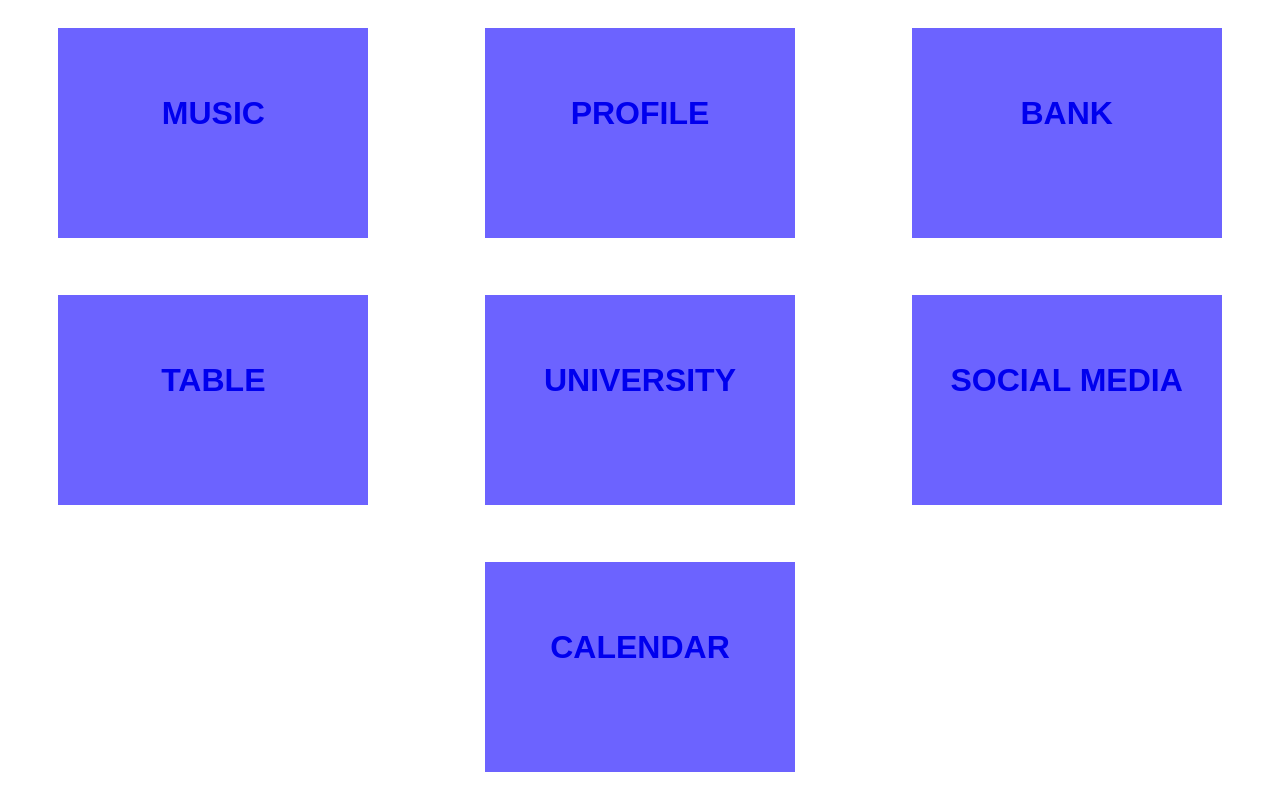
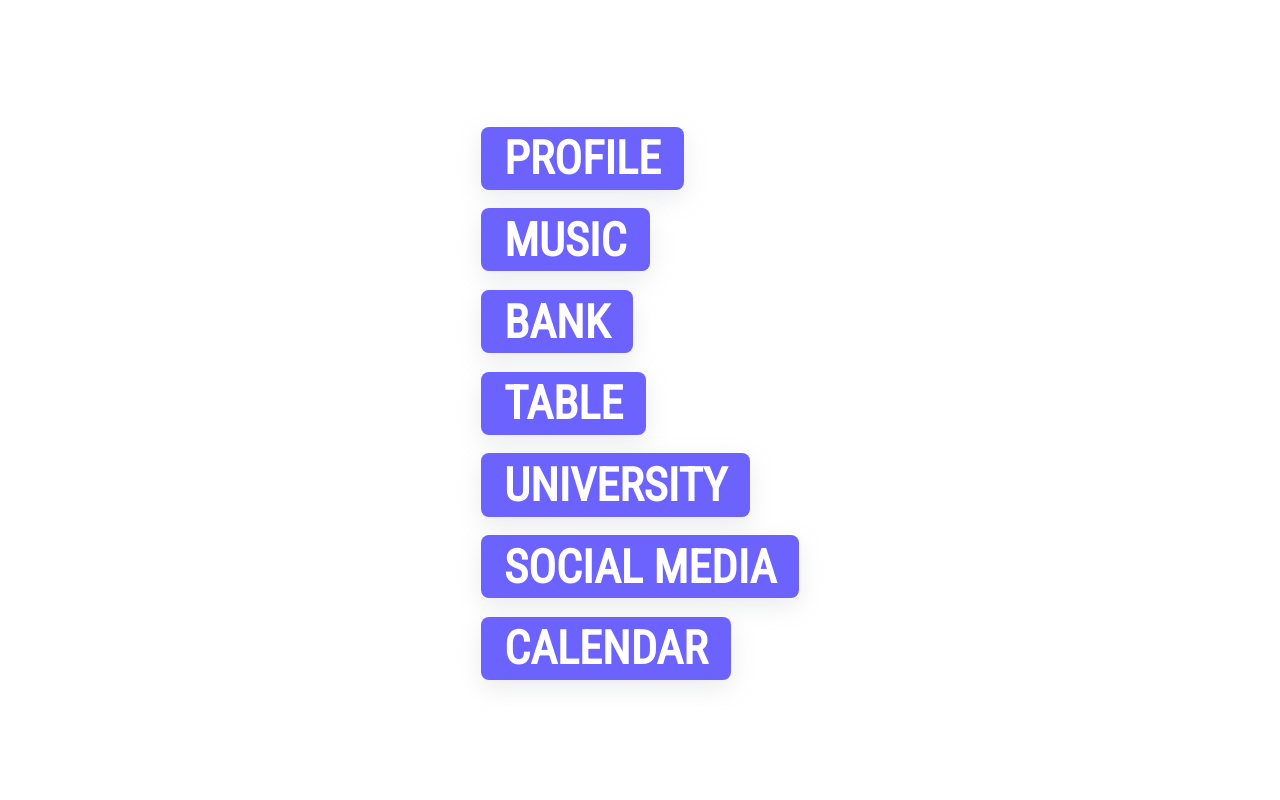
Before and after one commit to farendivaz/farendivaz-web, a plain HTML site: page explore/explore.html in a window 1280 px wide. Drawn offline with Linux system fonts and the light colour scheme.

Commit message:
modified explore

```diff
--- a/explore/explore.css
+++ b/explore/explore.css
@@ -1,39 +1,47 @@
+@import url('https://fonts.googleapis.com/css2?family=Roboto+Condensed:ital,wght@0,300;0,400;1,300;1,400&display=swap');
 * {
     margin: 0;
     padding: 0;
-    font-family: sans-serif;
+    box-sizing: border-box;
+    font-family: "Roboto Condensed", sans-serif;
+    font-size: 1.7rem;
+    font-weight: 400;
+    color: #000;
 }
-.container{
+
+.container {
+    display: flex;
+    flex-direction: column;
+    justify-content: center;
+    align-items: center;
+    min-height: 80vh;
     width: 100%;
-    min-height: 100vh;
-    display: flex;
-    flex-flow: row wrap;
-    justify-content: space-around;
-    align-items: center;
+    margin-top: 1.8em;
+}
+ul {
     list-style: none;
 }
-
-.item {
-    background: #6c63ff;
-    padding: 5px;
-    width: 300px;
-    height: 200px;
-    margin: 20px;
-    line-height: 50px;
-    color: white;
-    font-weight: bold;
-    font-size: 2rem;
-    text-align: center;
-    line-height: 10rem;
+li {
+    padding: .2em;
 }
-
-.item a {
+a {
     text-decoration: none;
 }
 
-.item .fa {
-    font-size: 70px;
-    line-height: 95px;
-    transition: 0.6s;
-    color: #000;
+button {
+    background-color: #6C63FF;
+    color: #fff;
+    padding: .1em .5em;
+    font-weight: bold;
+    text-decoration: none;
+    text-transform: uppercase;
+    border: none;
+    border-radius: 8px;
+    box-shadow: rgba(149, 157, 165, 0.2) 0px 8px 24px;
 }
+button:hover {
+    background-color:#ecf0f1;
+    color: #6C63FF;
+    font-weight: 900;
+    box-shadow: 0 8px 16px 0 rgba(0,0,0,0.2), 0 6px 20px 0 rgba(0,0,0,0.19);
+}
--- a/explore/explore.html
+++ b/explore/explore.html
@@ -8,14 +8,16 @@
     <title>Fariz | Explore</title>
 </head>
 <body>
-    <ul class="container">
-        <li class="item"><a href="/audio/audio.html">MUSIC</a></li>
-        <li class="item"><a href="/profile/profile.html">PROFILE</a></li>
-        <li class="item"><a href="/bank/bank.html">BANK</a></li>
-        <li class="item"><a href="/tables/tables.html">TABLE</a></li>
-        <li class="item"><a href="/univ/univ.html">UNIVERSITY</a></li>
-        <li class="item"><a href="/social/social.html">SOCIAL MEDIA</a></li>
-        <li class="item"><a href="/calendar/calendar.html">CALENDAR</a></li>
-    </ul>
+    <div class="container">
+        <ul>
+            <li><a href="/profile/profile.html"><button>PROFILE</button></a></li>
+            <li><a href="/audio/audio.html"><button>MUSIC</button></a></li>
+            <li><a href="/bank/bank.html" ><button>BANK</button></a></li>
+            <li><a href="/tables/tables.html"><button>TABLE</button></a></li>
+            <li><a href="/univ/univ.html"><button>UNIVERSITY</button></a></li>
+            <li><a href="/social/social.html"><button>SOCIAL MEDIA</button></a></li>
+            <li><a href="/calendar/calendar.html"><button>CALENDAR</button></a></li>
+        </ul>
+    </div>
 </body>
 </html>
```
